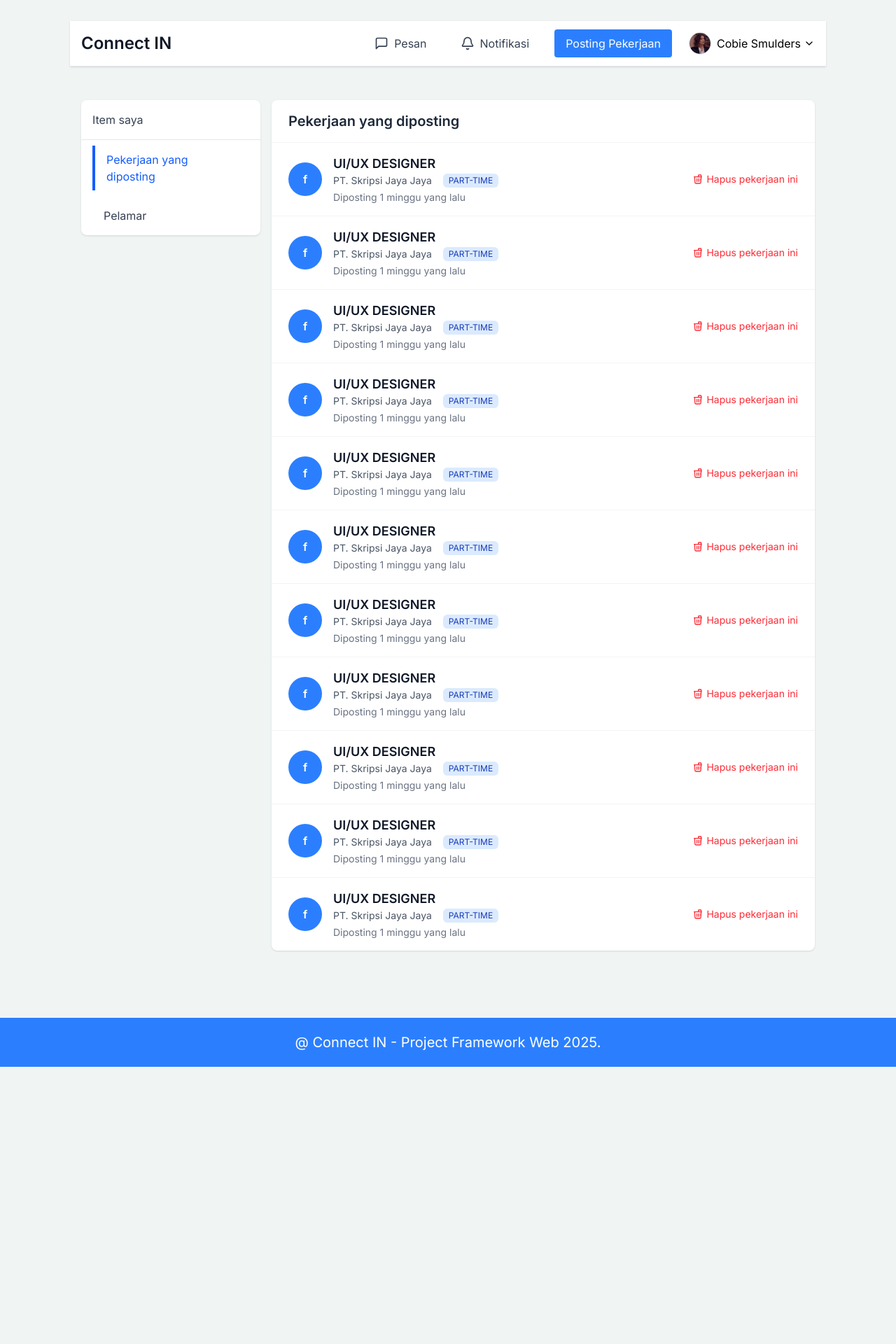
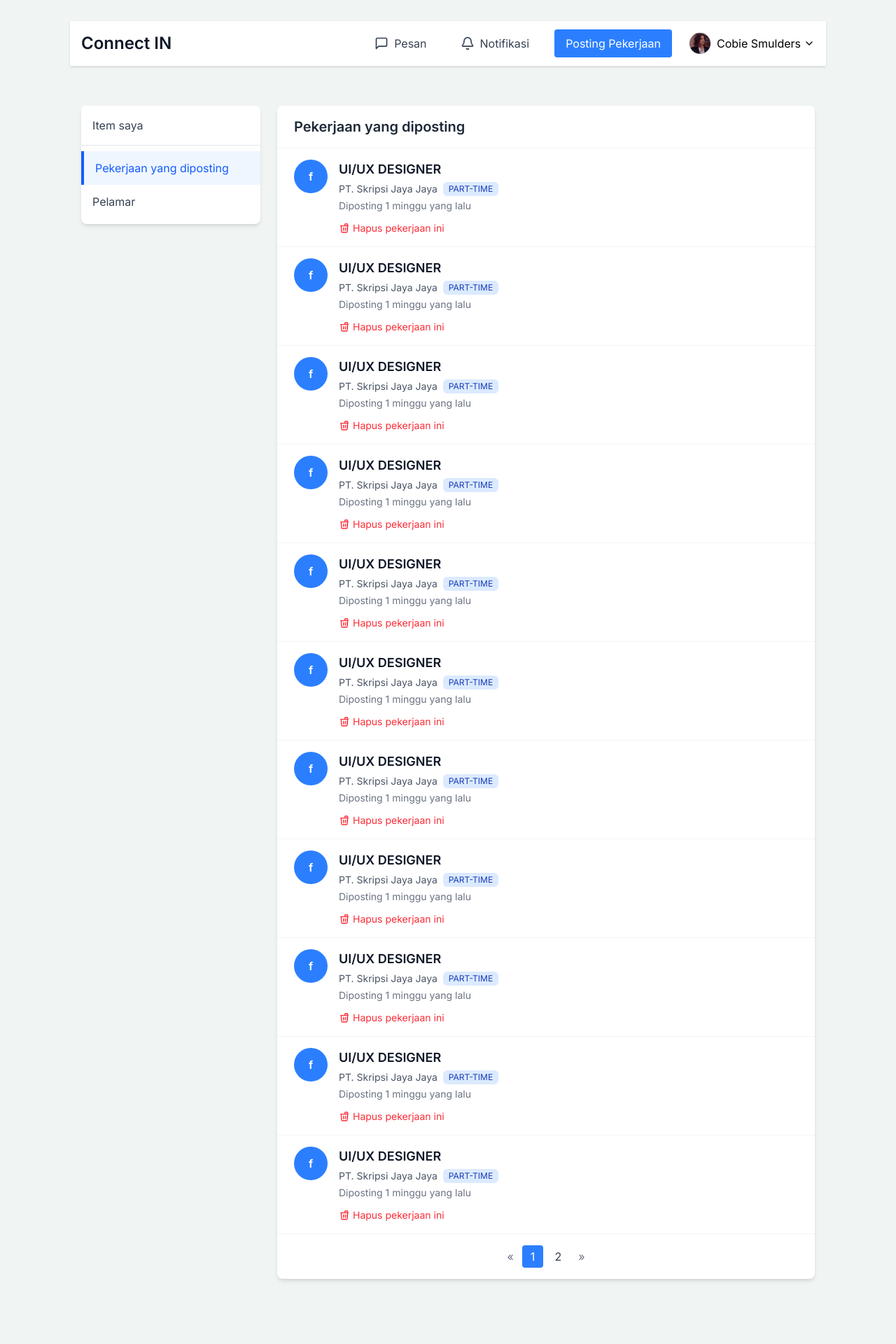
Before and after one commit to jennilaluyan/connect-in, a React (Vite) app: page /admin/akun-posting-pekerjaan/pekerjaan-diposting in a window 1280 px wide. Shown: the top 1920 px of the page at 70% size. Before the commit the page ends 1524 px from the top, so only its background shows below. Built offline with nearby package versions, Linux system fonts and the light colour scheme.

Commit message:
fix responsive pekerjaan saya di user dan item saya di admin

```diff
--- a/src/components/admin/akun-posting-pekerjaan/PekerjaanDiposting.jsx
+++ b/src/components/admin/akun-posting-pekerjaan/PekerjaanDiposting.jsx
@@ -14,12 +14,14 @@ const PekerjaanDiposting = () => {
   });
 
   return (
-    <div id="pekerjaan-diposting">
+    <div className="min-h-screen">
       <NavbarAdmin title="Connect IN" />
-      <div className="flex flex-col md:flex-row min-h-screen p-4 mt-8">
-        {/* Left Sidebar */}
-        <div className="w-full md:w-64 mb-4 md:mb-0 md:mr-4">
-          <div className="bg-white rounded-lg shadow-sm">
+
+      <div className="container mx-auto px-4 py-6 mt-4 md:mt-8">
+        <div id="pekerjaan-diposting" className="flex flex-col lg:flex-row gap-6">
+          {/* Left Sidebar - Full width on mobile, fixed width on larger screens */}
+          <div className="w-full lg:w-64 flex-shrink-0">
+            <div className="bg-white rounded-lg shadow-md sticky top-20">
               {/* Item saya section */}
               <div className="p-4">
                 <div className="flex items-center">
@@ -31,16 +33,19 @@ const PekerjaanDiposting = () => {
               {/* Divider */}
               <div className="border-t border-gray-200"></div>
 
-            {/* Pekerjaan yang diposting sidebar link */}
-            <div className="py-2 px-4">
-              <Link to="#" className="block py-2 px-4 text-blue-600 border-l-4 border-blue-600">
+              {/* Navigation Links */}
+              <div className="py-2">
+                <Link
+                  to="#"
+                  className="block py-3 px-4 text-blue-600 bg-blue-50 border-l-4 border-blue-600 font-medium"
+                >
                   Pekerjaan yang diposting
                 </Link>
-            </div>
 
-            {/* Pelamar sidebar link */}
-            <div className="py-2 px-4">
-              <Link to="/admin/akun-posting-pekerjaan/pelamar" className="block py-2 px-4 text-gray-700">
+                <Link
+                  to="/admin/akun-posting-pekerjaan/pelamar"
+                  className="block py-3 px-4 text-gray-700 hover:bg-gray-50 transition-colors"
+                >
                   Pelamar
                 </Link>
               </div>
@@ -49,35 +54,73 @@ const PekerjaanDiposting = () => {
 
           {/* Main Content */}
           <div className="flex-1">
-          <div className="bg-white rounded-lg shadow-sm overflow-hidden">
+            <div className="bg-white rounded-lg shadow-md overflow-hidden">
               {/* Header */}
-            <div className="px-6 py-4">
+              <div className="px-6 py-4 border-b border-gray-100">
                 <h1 className="text-xl font-semibold text-gray-800">Pekerjaan yang diposting</h1>
               </div>
 
               {/* Job Listings */}
-            <div>
+              <div className="divide-y divide-gray-100">
                 {jobListings.map((job, index) => (
-                <div key={index} className="px-6 py-4 flex justify-between items-center border-t border-gray-100">
-                  <div className="flex items-center">
-                    <div className="w-12 h-12 rounded-full bg-blue-500 mr-4 flex items-center justify-center text-white font-bold">f</div>
+                  <div
+                    key={index}
+                    className="px-4 sm:px-6 py-4"
+                  >
+                    <div className="flex items-start">
+                      <div className="w-12 h-12 rounded-full bg-blue-500 mr-4 flex items-center justify-center text-white font-bold flex-shrink-0">
+                        f
+                      </div>
                       <div>
                         <h3 className="text-lg font-semibold text-gray-900">{job.title}</h3>
-                      <div className="flex flex-wrap items-center">
+                        <div className="flex flex-wrap items-center gap-2 mt-1">
                           <span className="text-gray-600 text-sm">{job.company}</span>
-                        <span className="ml-4 px-2 py-0.5 bg-blue-100 text-blue-800 text-xs rounded-md">{job.type}</span>
+                          <span className="px-2 py-0.5 bg-blue-100 text-blue-800 text-xs rounded-md">
+                            {job.type}
+                          </span>
                         </div>
                         <p className="text-gray-500 text-sm mt-1">{job.timePosted}</p>
-                    </div>
-                  </div>
-                  <button className="text-red-500 text-sm flex items-center">
-                    <svg xmlns="http://www.w3.org/2000/svg" className="h-4 w-4 mr-1" fill="none" viewBox="0 0 24 24" stroke="currentColor">
-                      <path strokeLinecap="round" strokeLinejoin="round" strokeWidth={2} d="M19 7l-.867 12.142A2 2 0 0116.138 21H7.862a2 2 0 01-1.995-1.858L5 7m5 4v6m4-6v6m4-6v6m1-10V4a1 1 0 00-1-1h-4a1 1 0 00-1 1v3M4 7h16" />
+
+                        <button className="text-red-500 text-sm flex items-center mt-3 hover:text-red-600 transition-colors">
+                          <svg
+                            xmlns="http://www.w3.org/2000/svg"
+                            className="h-4 w-4 mr-1"
+                            fill="none"
+                            viewBox="0 0 24 24"
+                            stroke="currentColor"
+                          >
+                            <path
+                              strokeLinecap="round"
+                              strokeLinejoin="round"
+                              strokeWidth={2}
+                              d="M19 7l-.867 12.142A2 2 0 0116.138 21H7.862a2 2 0 01-1.995-1.858L5 7m5 4v6m4-6v6m4-6v6m1-10V4a1 1 0 00-1-1h-4a1 1 0 00-1 1v3M4 7h16"
+                            />
                           </svg>
                           Hapus pekerjaan ini
                         </button>
                       </div>
+                    </div>
+                  </div>
                 ))}
+              </div>
+
+              {/* Pagination - Optional */}
+              <div className="px-6 py-4 border-t border-gray-100 flex justify-center">
+                <nav className="flex items-center space-x-1">
+                  <button className="px-2 py-1 rounded text-gray-500 hover:bg-gray-100">
+                    &laquo;
+                  </button>
+                  <button className="px-3 py-1 rounded bg-blue-500 text-white">
+                    1
+                  </button>
+                  <button className="px-3 py-1 rounded text-gray-700 hover:bg-gray-100">
+                    2
+                  </button>
+                  <button className="px-2 py-1 rounded text-gray-500 hover:bg-gray-100">
+                    &raquo;
+                  </button>
+                </nav>
+              </div>
             </div>
           </div>
         </div>
--- a/src/components/landing-page/LandingPage.jsx
+++ b/src/components/landing-page/LandingPage.jsx
@@ -4,7 +4,6 @@ import FeaturesSection from "./FeaturesSection";
 import TestimonialsSection from "./TestimonialSection";
 import TimKami from "./TimKami";
 import Footer from "./Footer";
-// import CallToAction from "./CallToAction";
 
 function LandingPage() {
   return (
--- a/src/components/pekerjaan-saya/PekerjaanSayaPage.jsx
+++ b/src/components/pekerjaan-saya/PekerjaanSayaPage.jsx
@@ -108,9 +108,9 @@ const PekerjaanSayaPage = () => {
     const filteredJobs = jobListings.filter(job => job.status === activeFilter);
 
     return (
-        <div id="pekerjaan-saya">
+        <div>
             <DashboardNavbar />
-            <div className="flex flex-col md:flex-row min-h-screen p-4 mt-8">
+            <div className="flex flex-col md:flex-row min-h-screen p-4 mt-8" id="pekerjaan-saya">
                 {/* Left Sidebar */}
                 <div className="w-full md:w-64 mb-4 md:mb-0 md:mr-4">
                     <div className="bg-white rounded-lg shadow-sm">
--- a/src/style.css
+++ b/src/style.css
@@ -93,7 +93,9 @@ body {
   #messageAdmin,
   #notifikasiAdmin,
   #messageUser,
-  #postingpekerjaan {
+  #postingpekerjaan,
+  #pekerjaan-diposting,
+  #pelamar {
     margin-left: -80px;
     margin-right: -80px;
   }
```
Also changed, not shown: src/components/admin/akun-posting-pekerjaan/Pelamar.jsx (+62 -23 lines). Lines whose indentation alone changed are shown as unchanged.
